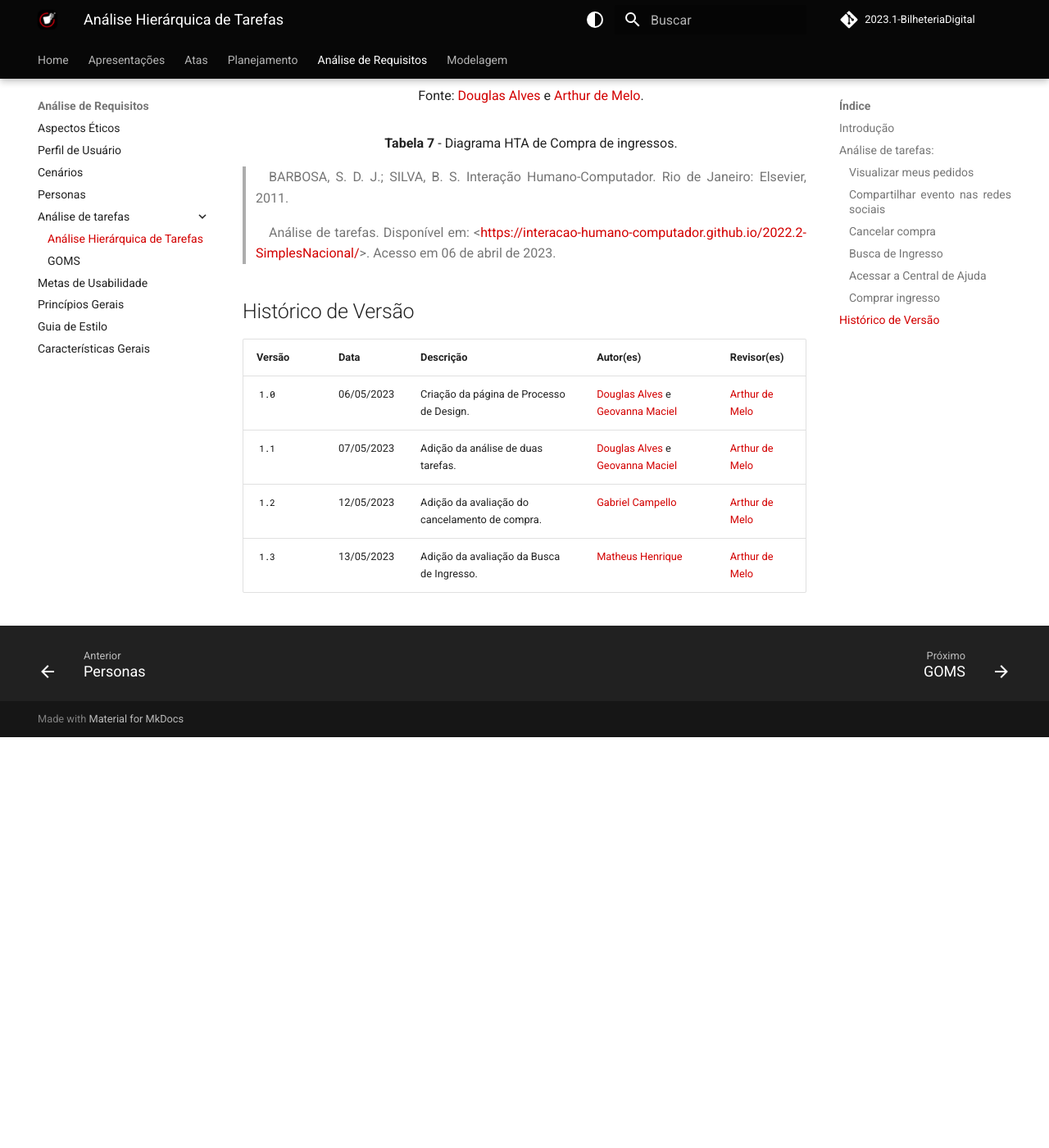
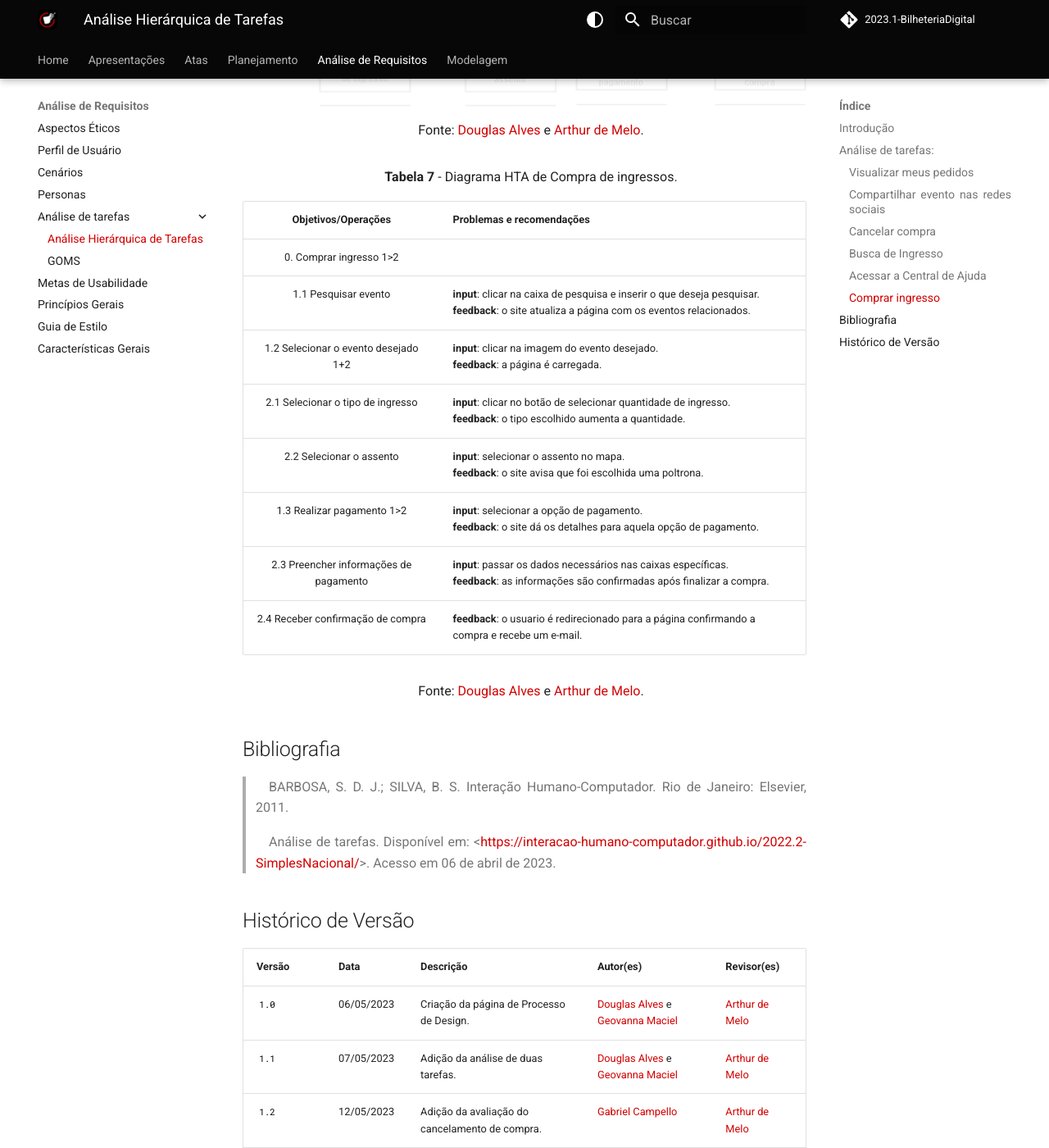
Before and after one commit to Interacao-Humano-Computador/2023.1-BilheteriaDigital, an MkDocs documentation site: the page built from docs/analise-de-requisitos/analise-de-tarefas/hta.md, in a window 1280 px wide and 1400 px high, scrolled down 9502 px. Shown: the whole window at 82% size. Built offline with MkDocs 1.6.1 and Material for MkDocs 9.7.7, drawn with Linux system fonts in a browser that asks for light colours; comment, search, counter and statistics services are not loaded; the version menu is left out; before the commit the page ends 10401 px from its top, so only the background shows below that; some of the changed text lies outside the part shown.

Commit message:
tabela hta

```diff
--- a/docs/analise-de-requisitos/analise-de-tarefas/hta.md
+++ b/docs/analise-de-requisitos/analise-de-tarefas/hta.md
@@ -147,6 +147,8 @@ No que diz respeito as tarefas para análise com o método HTA, foram escolhidas
 |     2.2 Pesquisar o tópico em destaque     | **input**: clique na caixa de pesquisa e insira o que deseja pesquisar. <br> **feedback**: a página é atualizada com os resultados.       |
 |      3. Selecionar a opção desejada    | **feedback**: o usuario é redirecionado para a página detalhando o tópico escolhido.         |
 
+<font size="3"><p style="text-align: center">Fonte: [Douglas Alves](https://github.com/dougAlvs) e [Arthur de Melo](https://github.com/arthurmlv).</p></font>
+
 ### Comprar ingresso
 
 <figure markdown>
@@ -161,6 +163,21 @@ No que diz respeito as tarefas para análise com o método HTA, foram escolhidas
 
 <font size="3"><p style="text-align: center"><b>Tabela 7</b> - Diagrama HTA de Compra de ingressos.</p></font>
 
+|     Objetivos/Operações     | Problemas e recomendações  |
+| :---------------------: | ------------------------------ |
+| 0. Comprar ingresso 1>2 |   |
+| 1.1 Pesquisar evento |  **input**: clicar na caixa de pesquisa e inserir o que deseja pesquisar. <br> **feedback**: o site atualiza a página com os eventos relacionados.  |
+|        1.2 Selecionar o evento desejado 1+2         | **input**: clicar na imagem do evento desejado. <br>**feedback**: a página é carregada.              |
+| 2.1  Selecionar o tipo de ingresso | **input**: clicar no botão de selecionar quantidade de ingresso. <br> **feedback**: o tipo escolhido aumenta a quantidade. |
+|  2.2 Selecionar o assento  | **input**: selecionar o assento no mapa.<br>**feedback**: o site avisa que foi escolhida uma poltrona.     |
+|  1.3 Realizar pagamento 1>2  | **input**: selecionar a opção de pagamento.<br>**feedback**: o site dá os detalhes para aquela opção de pagamento.     |
+|     2.3 Preencher informações de pagamento     | **input**: passar os dados necessários nas caixas específicas. <br> **feedback**: as informações são confirmadas após finalizar a compra.       |
+|      2.4 Receber confirmação de compra    | **feedback**: o usuario é redirecionado para a página confirmando a compra e recebe um e-mail.         |
+
+<font size="3"><p style="text-align: center">Fonte: [Douglas Alves](https://github.com/dougAlvs) e [Arthur de Melo](https://github.com/arthurmlv).</p></font>
+
+## Bibliografia
+
 > BARBOSA, S. D. J.; SILVA, B. S. Interação Humano-Computador. Rio de Janeiro: Elsevier, 2011.
 
 > Análise de tarefas. Disponível em: <<https://interacao-humano-computador.github.io/2022.2-SimplesNacional/>>. Acesso em 06 de abril de 2023.
@@ -173,3 +190,4 @@ No que diz respeito as tarefas para análise com o método HTA, foram escolhidas
 | `1.1`  | 07/05/2023 | Adição da análise de duas tarefas.             | [Douglas Alves](https://github.com/dougAlvs) e [Geovanna Maciel](https://github.com/manuziny) | [Arthur de Melo](https://github.com/arthurmlv) |
 | `1.2`  | 12/05/2023 | Adição da avaliação do cancelamento de compra. | [Gabriel Campello](https://github.com/G16C)                                                   | [Arthur de Melo](https://github.com/arthurmlv) |
 | `1.3`  | 13/05/2023 | Adição da avaliação da Busca de Ingresso.      | [Matheus Henrique](https://github.com/mathonaut)                                              | [Arthur de Melo](https://github.com/arthurmlv) |
+| `1.4`  | 20/05/2023 | Adição da avaliação de Central de Ajuda e de Compra.      | [Douglas Alves](https://github.com/dougAlvs) e [Arthur de Melo](https://github.com/arthurmlv)                                             | [Geovanna Maciel](https://github.com/manuziny) |
```
Also changed, not shown: other parts of docs/analise-de-requisitos/analise-de-tarefas/hta.md (+1 -1 lines), site/analise-de-requisitos/analise-de-tarefas/hta/index.html, site/assets/analise-de-tarefas/hta6.png (added), site/assets/analise-de-tarefas/hta6e.png (added), site/search/search_index.json, 1 other file.
